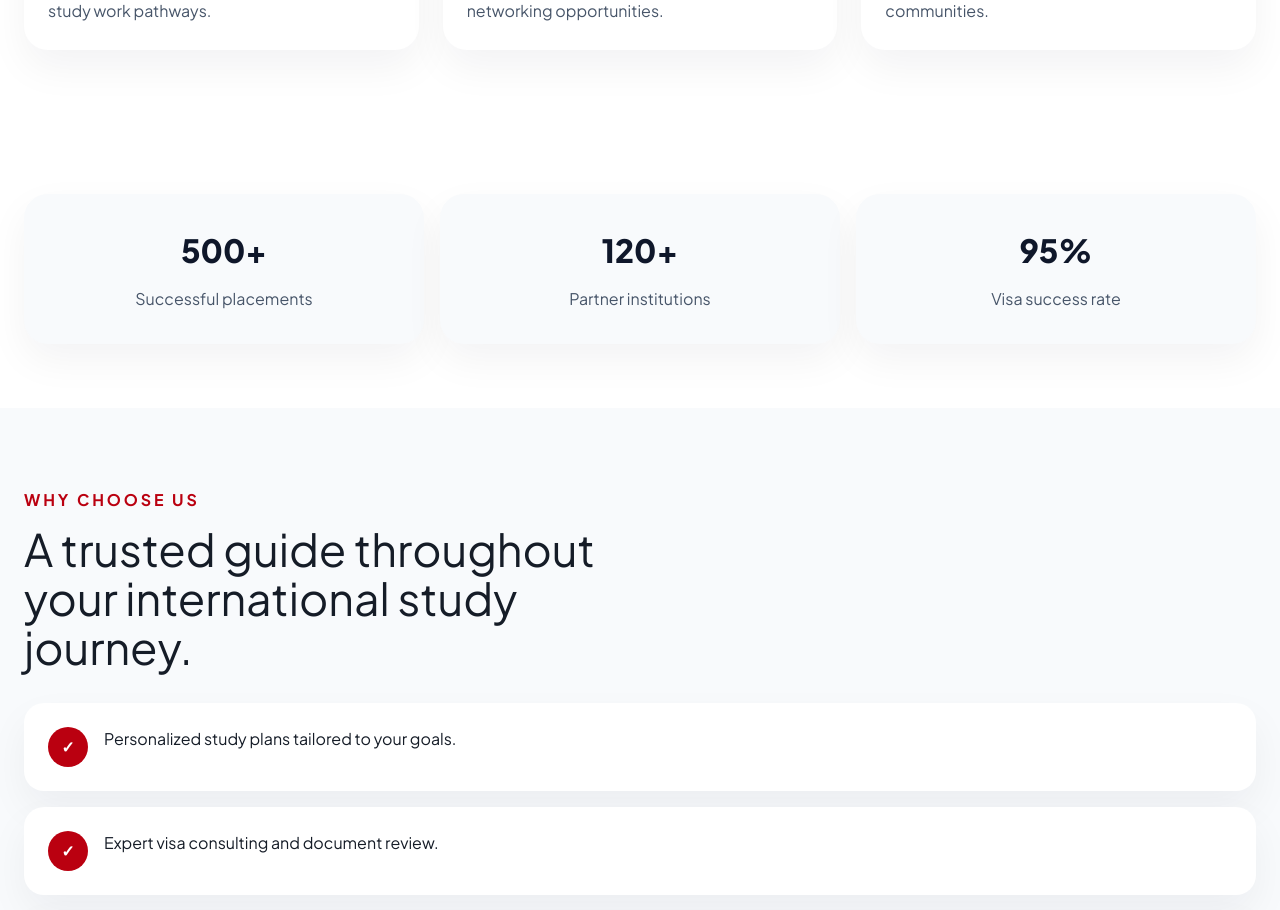
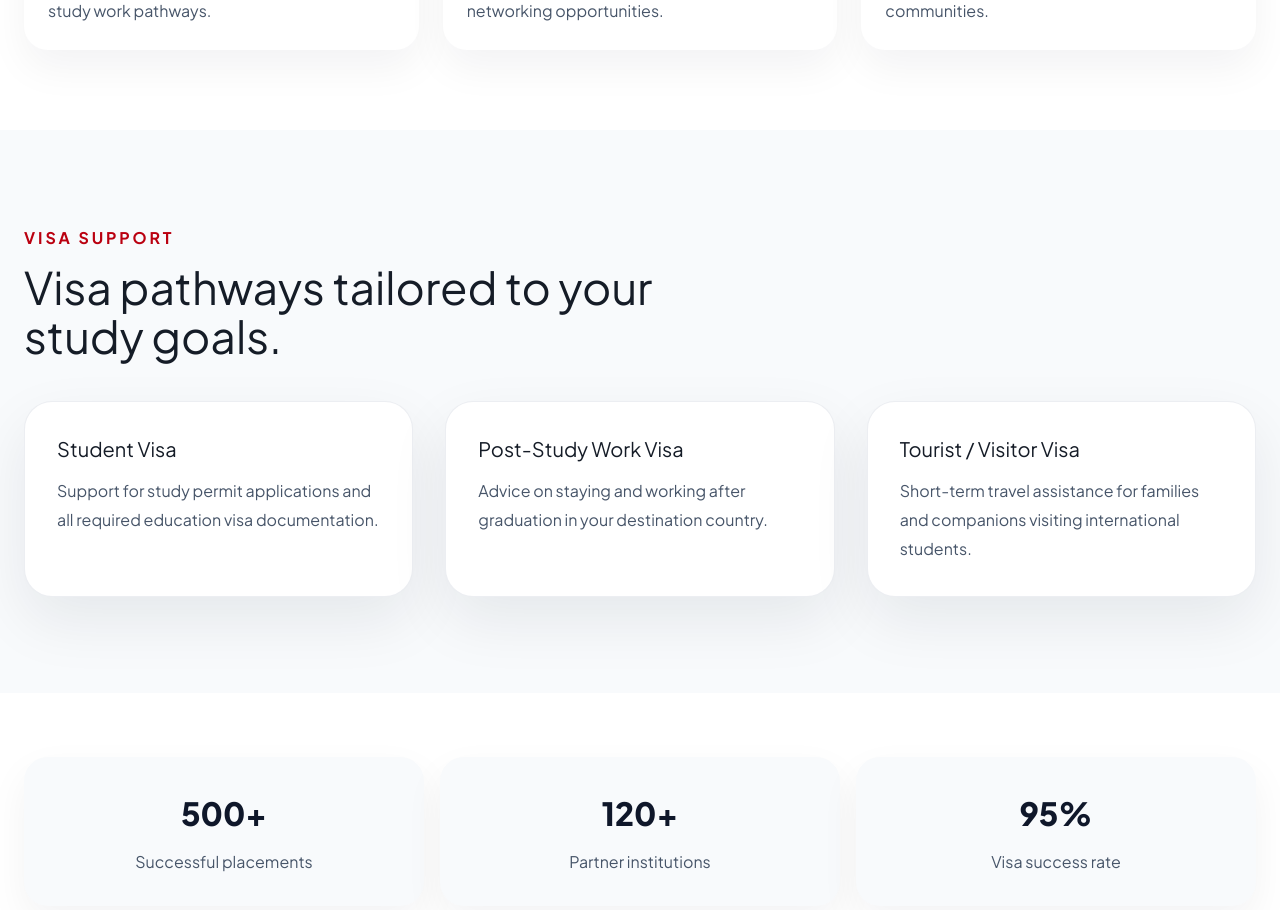
Before and after one commit to Wasimali2005/sak-study-travel, a Next.js app: page / in a window 1280 px wide. Shown: the part 4040-4950 px from the top of the page. Built offline with nearby package versions, Linux system fonts and the light colour scheme.

Commit message:
Add Visa Types section to homepage

```diff
--- a/app/page.tsx
+++ b/app/page.tsx
@@ -8,6 +8,7 @@ import Destinations from "@/components/Destinations/Destinations";
 import Countries from "@/components/Countries/Countries";
 import Stats from "@/components/Stats/Stats";
 import WhyChooseUs from "@/components/WhyChooseUs/WhyChooseUs";
+import VisaTypes from "@/components/VisaTypes/VisaTypes";
 import Team from "@/components/Team/Team";
 import Testimonials from "@/components/Testimonials/Testimonials";
 import Blog from "@/components/Blog/Blog";
@@ -26,6 +27,7 @@ export default function Home() {
       <Services />
       <Destinations />
       <Countries />
+      <VisaTypes />
       <Stats />
       <WhyChooseUs />
       <Team />
--- /dev/null
+++ b/components/VisaTypes/VisaTypes.module.css
@@ -0,0 +1,65 @@
+.visaTypes {
+  padding: 6rem 1.5rem;
+  background: #f8fafc;
+}
+
+.header {
+  max-width: 44rem;
+  margin-bottom: 2.5rem;
+}
+
+.kicker {
+  text-transform: uppercase;
+  letter-spacing: 0.18em;
+  color: #ba0010;
+  font-weight: 700;
+  margin-bottom: 0.75rem;
+}
+
+.title {
+  font-size: clamp(2rem, 3.5vw, 3.25rem);
+  line-height: 1.1;
+}
+
+.grid {
+  display: grid;
+  grid-template-columns: repeat(3, minmax(0, 1fr));
+  gap: 2rem;
+}
+
+.card {
+  background: #ffffff;
+  border: 1px solid rgba(148, 163, 184, 0.18);
+  border-radius: 1.75rem;
+  padding: 2rem;
+  box-shadow: 0 24px 60px rgba(15, 23, 42, 0.08);
+  transition: transform 0.25s ease, box-shadow 0.25s ease;
+}
+
+.card:hover,
+.card:focus-within {
+  transform: translateY(-3px);
+  box-shadow: 0 30px 70px rgba(15, 23, 42, 0.12);
+}
+
+.cardTitle {
+  font-size: 1.25rem;
+  margin-bottom: 0.85rem;
+}
+
+.cardText {
+  color: #475569;
+  line-height: 1.8;
+}
+
+@media (max-width: 1024px) {
+  .grid {
+    grid-template-columns: 1fr;
+  }
+}
+
+@media (max-width: 640px) {
+  .visaTypes {
+    padding: 4rem 1rem;
+  }
+}
--- /dev/null
+++ b/components/VisaTypes/VisaTypes.tsx
@@ -0,0 +1,21 @@
+import { visaTypes } from "@/data/visaTypes";
+import styles from "./VisaTypes.module.css";
+
+export default function VisaTypes() {
+  return (
+    <section id="visa" className={styles.visaTypes}>
+      <div className={styles.header}>
+        <p className={styles.kicker}>Visa support</p>
+        <h2 className={styles.title}>Visa pathways tailored to your study goals.</h2>
+      </div>
+      <div className={styles.grid}>
+        {visaTypes.map((visa) => (
+          <article key={visa.id} className={styles.card}>
+            <h3 className={styles.cardTitle}>{visa.title}</h3>
+            <p className={styles.cardText}>{visa.description}</p>
+          </article>
+        ))}
+      </div>
+    </section>
+  );
+}
```
